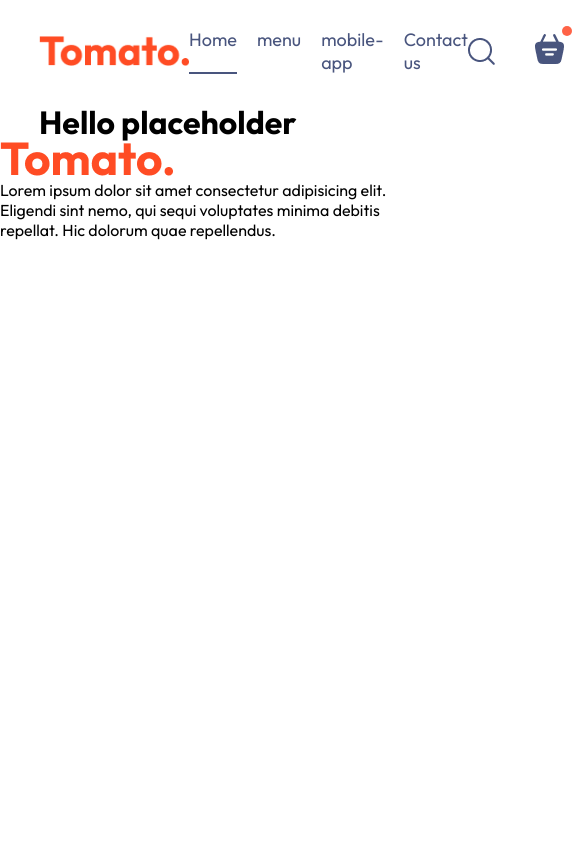
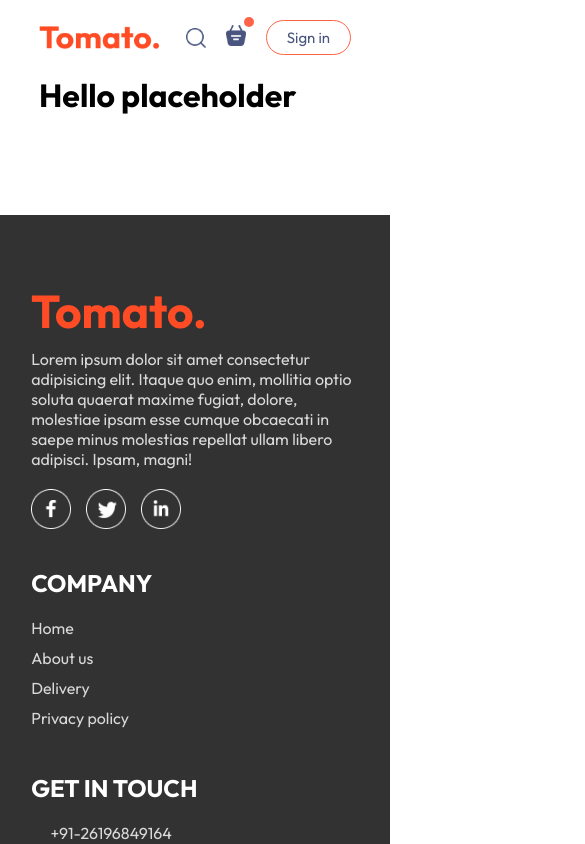
Before and after one commit to AkashD625/Vegy---food-delivery-app, a React (Create React App) app in the folder client/: page /PLaceorder in a window 390 px wide. Shown: the top 844 px of the page, 585 px wide, since content can reach past the window. Built offline with nearby package versions, Linux system fonts and the light colour scheme.

Commit message:
added-footer,made-responsive

```diff
--- /dev/null
+++ b/client/src/components/Navbar/AppDownload/AppDownload.css
@@ -0,0 +1,22 @@
+.app-download{
+      margin: auto auto;
+      margin-top: 100px;
+      font-size: max(3vw,20px);
+      text-align: center;
+      font-weight: 500;
+}
+.app-download-platforms{
+      display: flex;
+      justify-content: center;
+      gap: max(2vw,10px);
+      margin-top: 40px;
+}
+.app-download-platforms img{
+      width: max(30vw,120px);
+      max-width:180px;
+      transition: 0.5s;
+      cursor: pointer;
+}
+.app-download-platforms img:hover{
+     transform: scale(1.05);
+}
--- /dev/null
+++ b/client/src/components/Navbar/AppDownload/AppDownload.jsx
@@ -0,0 +1,17 @@
+import React from 'react'
+import './AppDownload.css'
+import { assets } from '../../../assets/assets'
+function AppDownload() {
+  return (
+    <div className='app-download' id='app-download'>
+      <p>For Better Experience Download <br />Tomato App</p>
+      <div className="app-download-platforms">
+      <img src={assets.play_store} alt="" /><img src={assets.app_store} alt="" />
+      </div>
+
+
+    </div>
+  )
+}
+
+export default AppDownload
--- a/client/src/components/Navbar/ExploreMenu/ExploreMenu.css
+++ b/client/src/components/Navbar/ExploreMenu/ExploreMenu.css
@@ -49,3 +49,10 @@
       padding: 2px;
       background-color: aqua;
 }
+
+@media (max-width:1050px) {
+      .explore-menu-text{
+            max-width: 100%;
+            font-size:14px ;
+      }
+}
--- a/client/src/components/Navbar/FoodDisplay/FoodDisplay.jsx
+++ b/client/src/components/Navbar/FoodDisplay/FoodDisplay.jsx
@@ -2,6 +2,7 @@
 import './FoodDisplay.css'
 import { StoreContext } from '../../../context/StoreContext'
 import Fooditem from '../Fooditem/Fooditem'
+import AppDownload from '../AppDownload/AppDownload'
 const FoodDisplay = ({category}) => {
   const {food_list} = useContext(StoreContext)
   return (
@@ -19,6 +20,7 @@
       })}
 
      </div>
+     <AppDownload/>
     </div>
   )
 }
--- a/client/src/components/Navbar/Footer/Footer.css
+++ b/client/src/components/Navbar/Footer/Footer.css
@@ -0,0 +1,58 @@
+.footer{
+      color: #d9d9d9;
+      background-color: #323232;
+      display: flex;
+      flex-direction: column;
+      align-items: center;
+      gap: 20px;
+      padding: 20px 8vw;
+      padding-top: 80px;
+      margin-top: 100px;
+}
+.footer-content{
+      width: 100%;
+      display: grid;
+      grid-template-columns: 2fr 1fr 1fr;
+      grid: 80px;
+}
+.footer-content-left , .footer-content-right,.footer-content-center{
+display: flex;
+flex-direction: column;
+align-items: start;
+gap: 20px;
+}
+.footer-content-left li, .footer-content-right li,.footer-content-center li{
+      list-style: none;
+      margin-bottom: 10px;
+  cursor: pointer;
+      }
+
+
+     .footer-content-right h2,.footer-content-center h2{
+         color: white;
+            }
+            .footer-social-icons img{
+              width: 40px;
+              margin-right: 15px;
+              cursor: pointer;
+            }
+            .footer hr{
+                  width: 100%;
+                  height: 2px;
+                  margin: 20px 0;
+                  background-color: gray;
+                  border: none;
+            }
+
+@media (max-width:750px) {
+      .footer-content{
+            display: flex;
+            flex-direction: column;
+            gap: 35px;
+
+      }
+      .footer-content-right{
+            text-align: center;
+      }
+
+}
--- a/client/src/components/Navbar/Footer/Footer.jsx
+++ b/client/src/components/Navbar/Footer/Footer.jsx
@@ -3,15 +3,35 @@
 import { assets } from '../../../assets/assets'
 const Footer = () => {
   return (
-    <div className='footer'>
+    <div className='footer' id='footer'>
       <div className="footer-content">
             <div className="footer-content-left">
                   <img src={assets.logo} alt="" />
-                  <p>Lorem ipsum dolor sit amet consectetur adipisicing elit. Eligendi sint nemo, qui sequi voluptates minima debitis repellat. Hic dolorum quae repellendus.</p>
+                  <p>Lorem ipsum dolor sit amet consectetur adipisicing elit. Itaque quo enim, mollitia optio soluta quaerat maxime fugiat, dolore, molestiae ipsam esse cumque obcaecati in saepe minus molestias repellat ullam libero adipisci. Ipsam, magni! </p>
+                  <div className="footer-social-icons">
+                        <img src={assets.facebook_icon} alt="" />
+                        <img src={assets.twitter_icon} alt="" /><img src={assets.linkedin_icon} alt="" />
+                  </div>
             </div>
-            <div className="footer-content-center"></div>
-            <div className="footer-content-right"></div>
+            <div className="footer-content-center">
+                  <h2>COMPANY</h2>
+                  <ul>
+                        <li>Home</li>
+                        <li>About us</li>
+                        <li>Delivery</li>
+                        <li>Privacy policy</li>
+                  </ul>
+            </div>
+            <div className="footer-content-right">
+                  <h2>GET IN TOUCH</h2>
+                  <ul>
+                        <li>+91-26196849164</li>
+                        <li>tomatodel@gmail.com</li>
+                  </ul>
+            </div>
       </div>
+      <hr />
+      <p className="footer-copyright">Copyright 2024 © Tomato.com  -  All Right Reserved</p>
     </div>
   )
 }
--- a/client/src/components/Navbar/Header/Header.css
+++ b/client/src/components/Navbar/Header/Header.css
@@ -36,3 +36,31 @@
       font-size: max(1vw 13px);
       border-radius: 50px;
 }
+
+
+
+/* responsivness */
+
+@media (max-width:1050px) {
+
+      .header-contents{
+            max-width: 45%;
+      }
+
+}
+
+
+
+@media (max-width:750px) {
+
+      .header-contents{
+            max-width: 55%;
+      }
+      .header-contents p{
+            display: none;
+      }
+      .header-contents button{
+            padding: 2vw 4vw;
+      }
+
+}
--- a/client/src/components/Navbar/Navbar.css
+++ b/client/src/components/Navbar/Navbar.css
@@ -56,3 +56,57 @@
       top: -8px;
       right: -8px;
 }
+
+ /* responsive */
+@media (max-width:1050px) {
+      .navbar .logo{
+            width: 140px;
+      }
+      .navbar-menu{
+            gap: 20px;
+            font-size: 17px;
+      }
+      .navbar-right{
+            gap: 30px;
+      }
+      .navbar-right img{
+            width: 22px;
+      }
+      .navbar-right button{
+            padding: 8px 25px;
+      }
+
+}
+
+
+
+@media (max-width:900px) {
+      .navbar .logo{
+            width: 120px;
+      }
+      .navbar-menu{
+            gap: 15px;
+            font-size: 16px;
+      }
+      .navbar-right{
+            gap: 20px;
+      }
+      .navbar-right img{
+            width: 20px;
+      }
+      .navbar-right button{
+            padding: 7px 20px;
+            font-size: 15px;
+      }
+
+}
+
+
+@media (max-width:750px) {
+
+      .navbar-menu{
+           display: none;
+      }
+
+
+}
--- a/client/src/components/Navbar/Navbar.jsx
+++ b/client/src/components/Navbar/Navbar.jsx
@@ -1,36 +1,37 @@
 import React, { useState } from "react";
 import "./Navbar.css";
 import { assets } from "../../assets/assets";
+import { Link } from "react-router-dom";
 function Navbar() {
   const [menu, setMenu] = useState("home");
   return (
     <div className="navbar">
       <img src={assets.logo} alt="" className="logo" />
       <ul className="navbar-menu">
-        <li
+        <Link to='/'
           onClick={() => setMenu("home")}
           className={menu === "home" ? "activi" : ""}
         >
           Home
-        </li>
-        <li
+        </Link>
+        <a href="#explore-menu"
           onClick={() => setMenu("menu")}
           className={menu === "menu" ? "activi" : ""}
         >
           menu
-        </li>
-        <li
+        </a>
+        <a href="#app-download"
           onClick={() => setMenu("mobile-app")}
           className={menu === "mobile-app" ? "activi" : ""}
         >
           mobile-app
-        </li>
-        <li
+        </a>
+        <a href='#footer'
           onClick={() => setMenu("contact-us")}
           className={menu === "contact-us" ? "activi" : ""}
         >
           Contact us
-        </li>
+        </a>
       </ul>
       <div className="navbar-right">
         <img src={assets.search_icon} alt="" />
```
Also changed, not shown: client/src/components/Navbar/Fooditem/Fooditem.css (+14 -14 lines).
